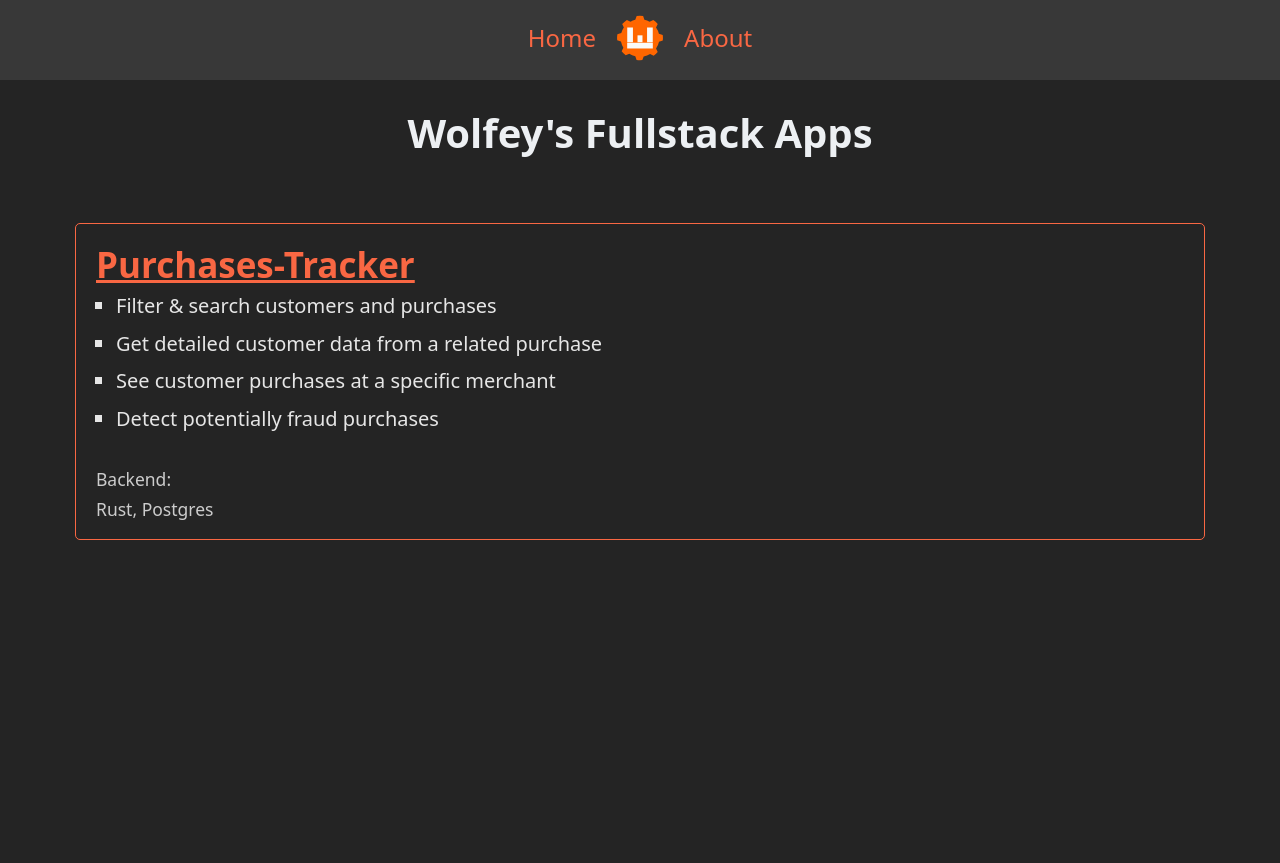
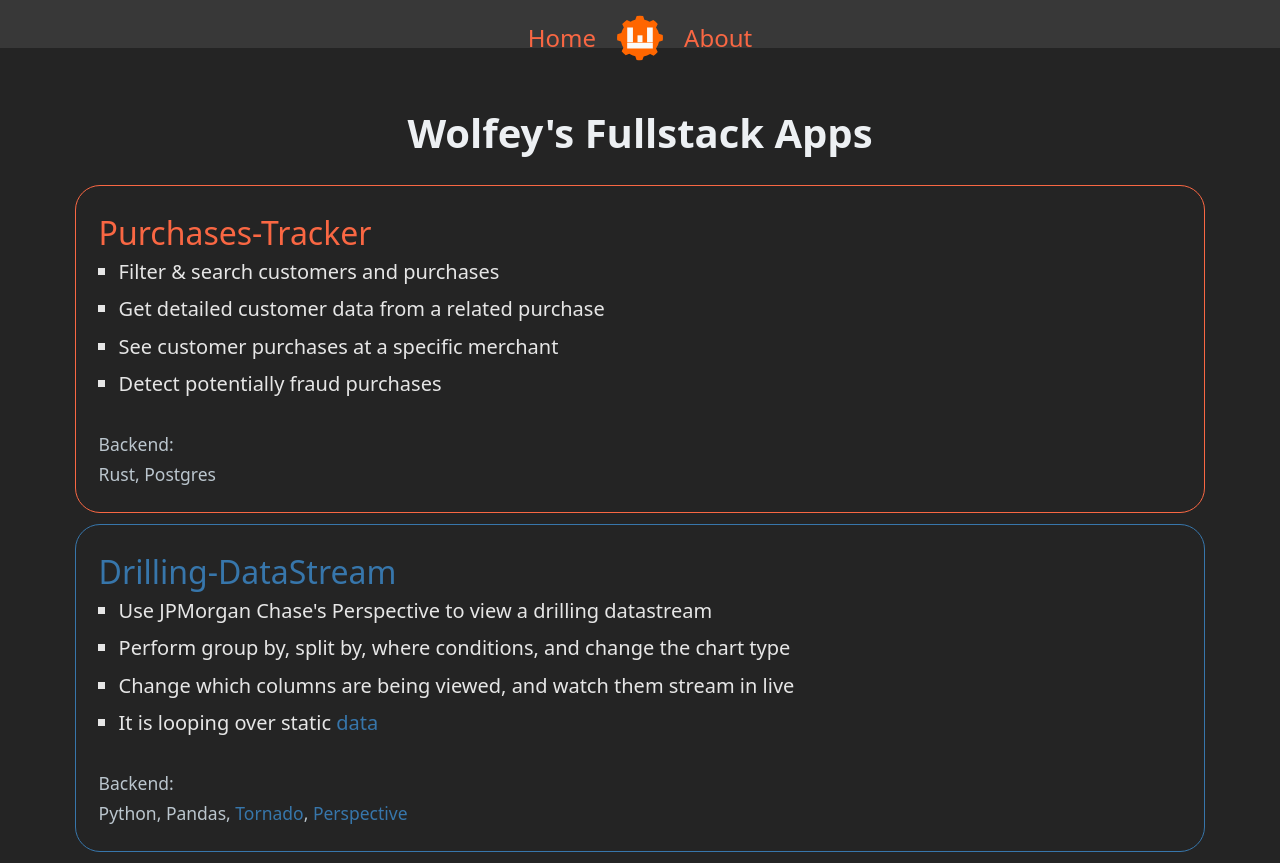
Before and after one commit to WolfEYc/wolfeycode, a SvelteKit app: page / in a window 1280 px wide. Before the commit the page ends 800 px from the top, so only its background shows below. Built offline with nearby package versions, Linux system fonts and the light colour scheme.

Commit message:
data streaming

```diff
--- a/src/routes/+layout.svelte
+++ b/src/routes/+layout.svelte
@@ -5,9 +5,7 @@
         <li><a href="/" class="navlink">Home</a></li>
       </ul>
     </nav>
-		<a href="/"
-			><img src="logo.svg" width="48px" height="48px" alt="logo" /></a
-		>
+    <a href="/"><img src="logo.svg" width="48px" height="48px" alt="logo" /></a>
     <nav aria-label="breadcrumb">
       <ul>
         <li><a href="/" class="navlink">About</a></li>
@@ -31,7 +29,7 @@
     position: fixed;
     top: 0rem;
     width: 100%;
-		height: 4rem;
+    height: 6%;
   }
 
   img {
--- a/src/routes/+page.svelte
+++ b/src/routes/+page.svelte
@@ -1,24 +1,66 @@
-<script>
-	import Project from "./project.svelte";
-</script>
-
 <head>
   <title>WolfeyCode</title>
 </head>
 
 <div class="container">
   <h1 class="welcomer">Wolfey's Fullstack Apps</h1>
-	<Project href="/purchase?page=0" title="Purchases-Tracker">
+  <div class="project" style="--theme-color: hsl(12, 94%, 62%)">
+    <a class="project-title" href="/purchase?page=0">Purchases-Tracker</a>
+    <ul>
       <li>Filter & search customers and purchases</li>
       <li>Get detailed customer data from a related purchase</li>
       <li>See customer purchases at a specific merchant</li>
       <li>Detect potentially fraud purchases</li>
-	</Project>
+    </ul>
+    <small>Backend:<br />Rust, Postgres</small>
+  </div>
+  <div class="project" style="--theme-color: #3776ab">
+    <a class="project-title" data-sveltekit-reload href="/drilling-datastream"
+      >Drilling-DataStream</a
+    >
+    <ul>
+      <li>Use JPMorgan Chase's Perspective to view a drilling datastream</li>
+      <li>
+        Perform group by, split by, where conditions, and change the chart type
+      </li>
+      <li>
+        Change which columns are being viewed, and watch them stream in live
+      </li>
+      <li>
+        It is looping over static <a
+          style="color: #3776ab"
+          href="https://www.kaggle.com/datasets/cboychinedu/hole-deviation"
+        >
+          data
+        </a>
+      </li>
+    </ul>
+    <small
+      >Backend:<br />Python, Pandas,
+      <a href="https://www.tornadoweb.org/en/stable/index.html">Tornado</a>,
+      <a href="https://perspective.finos.org/">Perspective</a>
+    </small>
+  </div>
 </div>
 
 <style>
+  .project {
+    width: 100%;
+    text-align: left;
+    margin-bottom: 1%;
+    padding: 2%;
+    border-radius: 25px;
+    border: 1px solid var(--theme-color);
+  }
+  a {
+    color: var(--theme-color);
+  }
+  .project-title {
+    font-size: xx-large;
+  }
   .welcomer {
     padding-top: 2%;
+    margin-bottom: 2%;
     text-align: center;
   }
   li {
--- /dev/null
+++ b/src/routes/drilling-datastream/+page.svelte
@@ -0,0 +1,100 @@
+<svelte:head>
+  <meta
+    name="viewport"
+    content="width=device-width, initial-scale=1, maximum-scale=1, minimum-scale=1, user-scalable=no"
+  />
+
+  <script
+    type="module"
+    src="/node_modules/@finos/perspective-viewer/dist/cdn/perspective-viewer.js"
+  >
+  <script
+    type="module"
+    src="/node_modules/@finos/perspective-viewer-datagrid/dist/cdn/perspective-viewer-datagrid.js"
+  >
+  </script>
+  <script
+    type="module"
+    src="/node_modules/@finos/perspective-viewer-d3fc/dist/cdn/perspective-viewer-d3fc.js"
+  ></script>
+
+  <link
+    rel="stylesheet"
+    crossorigin="anonymous"
+    href="/node_modules/@finos/perspective-viewer/dist/css/themes.css"
+  />
+</svelte:head>
+
+<div>
+  <perspective-viewer id="Density_Porosity" theme="Pro Dark" />
+  <perspective-viewer id="Restivity" theme="Pro Dark" />
+  <script type="module">
+    import perspective from "/node_modules/@finos/perspective/dist/cdn/perspective.js";
+    async function DoThing() {
+      const Density_Porosity = document.getElementById("Density_Porosity");
+      const Restivity = document.getElementById("Restivity");
+
+      // Create a client that expects a Perspective server to accept
+      // Websocket connections at the specified URL.
+      const websocket = perspective.websocket(
+        "ws://hole-dev-stream-xomlbq5lta-uc.a.run.app/websocket"
+      );
+
+      /* This shows Perspective running in "server mode": the `table`
+	  variable is a proxy for the `Table` we created on the server.
+
+	  All operations that are possible through the Javascript API are
+	  possible on the Python API as well, thus calling `view()`,
+	  `schema()`, `update()` etc on `const table` will pass those
+	  operations to the Python `Table`, execute the commands,
+	  and return the result back to Javascript.
+	  */
+
+      // Load this in the `<perspective-viewer>`.
+      const table = await websocket.open_table("data_source_one");
+      Density_Porosity.load(table);
+      Density_Porosity.restore({
+        plugin: "X/Y Line",
+        plugin_config: {},
+        settings: true,
+        theme: "Pro Dark",
+        title: null,
+        group_by: [],
+        split_by: [],
+        columns: ["T_Offset", "Density_Porosity", null],
+        filter: [],
+        sort: [["T_Offset", "asc"]],
+        expressions: [],
+        aggregates: {},
+      });
+      Restivity.load(table);
+      Restivity.restore({
+        plugin: "X/Y Line",
+        plugin_config: {},
+        settings: true,
+        theme: "Pro Dark",
+        title: null,
+        group_by: [],
+        split_by: [],
+        columns: ["T_Offset", "Restivity", null],
+        filter: [],
+        sort: [["T_Offset", "asc"]],
+        expressions: [],
+        aggregates: {},
+      });
+    }
+
+    DoThing();
+  </script>
+</div>
+
+<style>
+  div {
+    height: 93vh;
+    width: 100%;
+  }
+  perspective-viewer {
+    height: 50%;
+    width: 100%;
+  }
+</style>
--- a/src/routes/project.svelte
+++ /dev/null
@@ -1,36 +0,0 @@
-<script>
-	/**
-	 * @type {string}
-	 */
-	export let title;
-
-	/**
-	 * @type {string}
-	 */
-	export let href;
-</script>
-
-<a {href} role="button" class="outline">
-	<hgroup>
-		<h2><u>{title}</u></h2>
-		<ul>
-			<slot />
-		</ul>
-	</hgroup>
-	<small>Backend:<br />Rust, Postgres</small>
-</a>
-
-<style>
-	h2 {
-		color: var(--primary);
-	}
-
-	a {
-		width: 100%;
-		text-align: left;
-	}
-
-	small {
-		color: var(--chill-white);
-	}
-</style>
```
Also changed, not shown: package.json (+9 -0 lines), src/routes/about/+page.svelte (added), 2 other files (tests, documents, lock files or other folders). Lines whose indentation alone changed are shown as unchanged.
